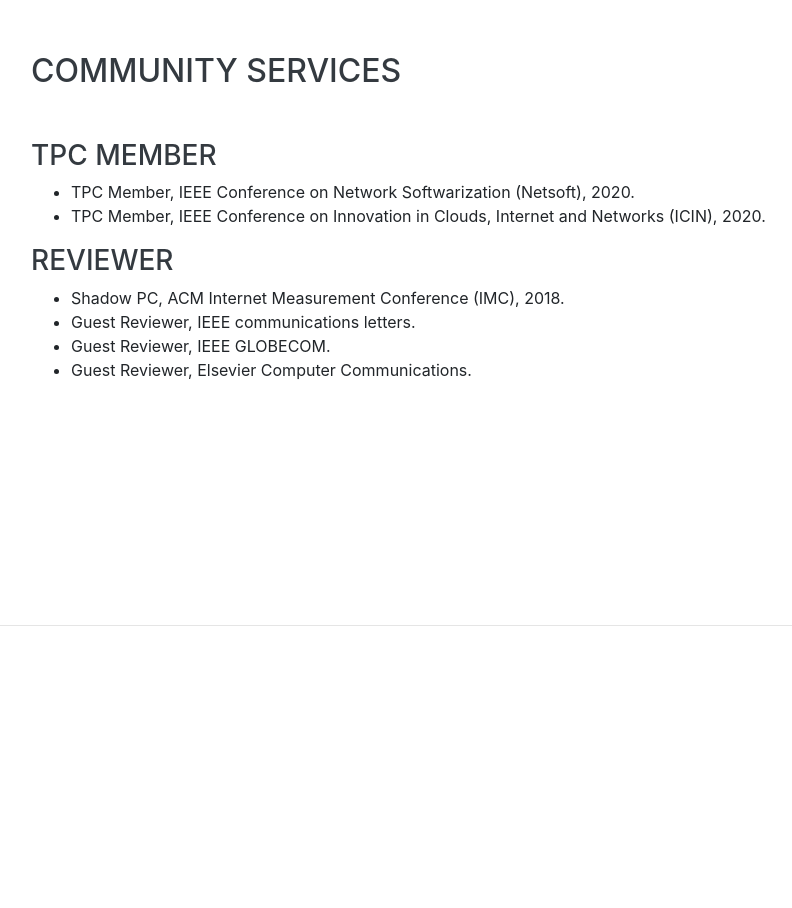
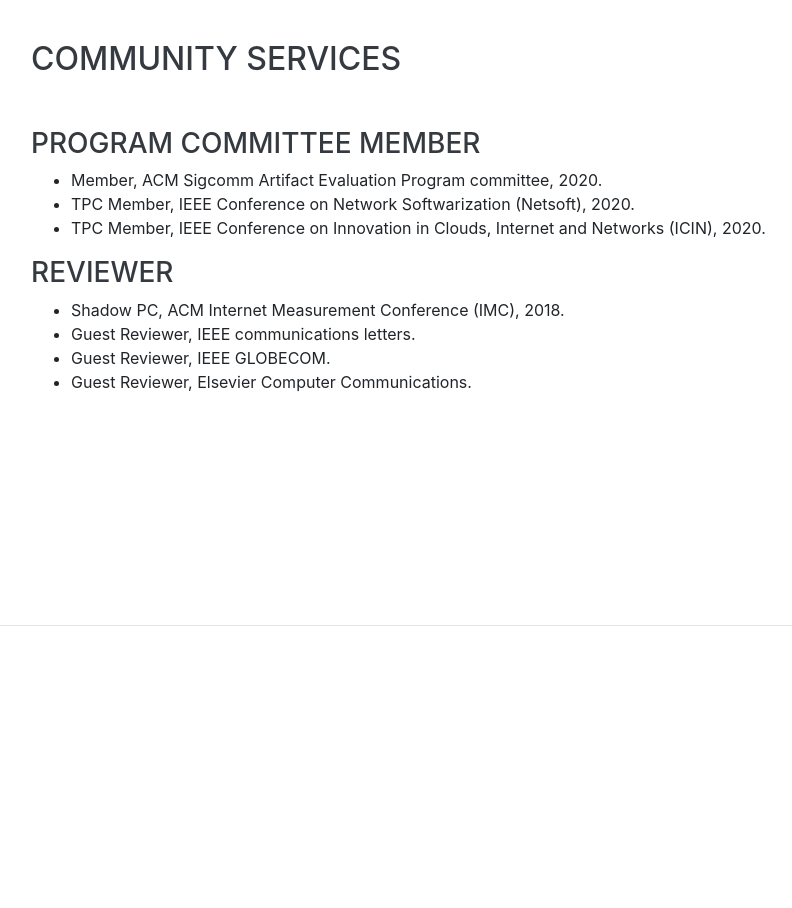
Before and after one commit to ztz1989/ztz1989.github.io, a website with bundled scripts: page index.html in a window 1280 px wide. Shown: the part 2320-3228 px from the top of the page, without its empty margins (289-1081 px from the left). Built offline with nearby package versions, Linux system fonts and the light colour scheme; a web font is replaced by a local one.

Commit message:
minor fix

```diff
--- a/index.html
+++ b/index.html
@@ -336,8 +336,11 @@
       <div class="w-100">
         <h2 class="mb-5">Community services</h2>
         <div class="subheading mb-3"></div>
-		<h3>TPC Member</h3>
+		<h3>Program committee Member</h3>
 		<ul>
+		<li>
+		Member, ACM Sigcomm Artifact Evaluation Program committee, 2020.
+		</li>
 		<li>
 		TPC Member, IEEE Conference on Network Softwarization (Netsoft), 2020.
 		</li>
```
